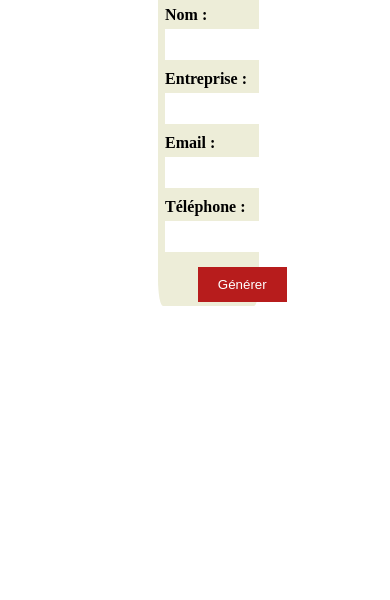
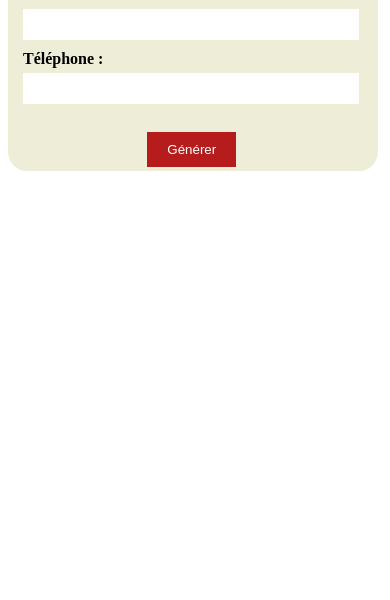
Before and after one commit to TCHANA-NGASSAM/carte_de_visite, a plain HTML site: page index.html in a window 390 px wide. Shown: the part 244-844 px from the top of the page. Drawn offline with Linux system fonts and the light colour scheme.

Commit message:
responsive

```diff
--- a/styles/styles.css
+++ b/styles/styles.css
@@ -53,3 +53,15 @@ button {
 #card h2 {
   margin-top: 0;
 }
+@media screen and (max-width:767px){
+  #formulaire,#carteVisite {
+    background-color: rgb(237, 237, 216);
+    width: 95%;
+    padding-left: 4%;
+    padding-top: 1%;
+    padding-bottom: 1%;
+    margin-left: 0%;
+    margin-top: 5%;
+    border-radius: 5%;
+  }
+}
```
